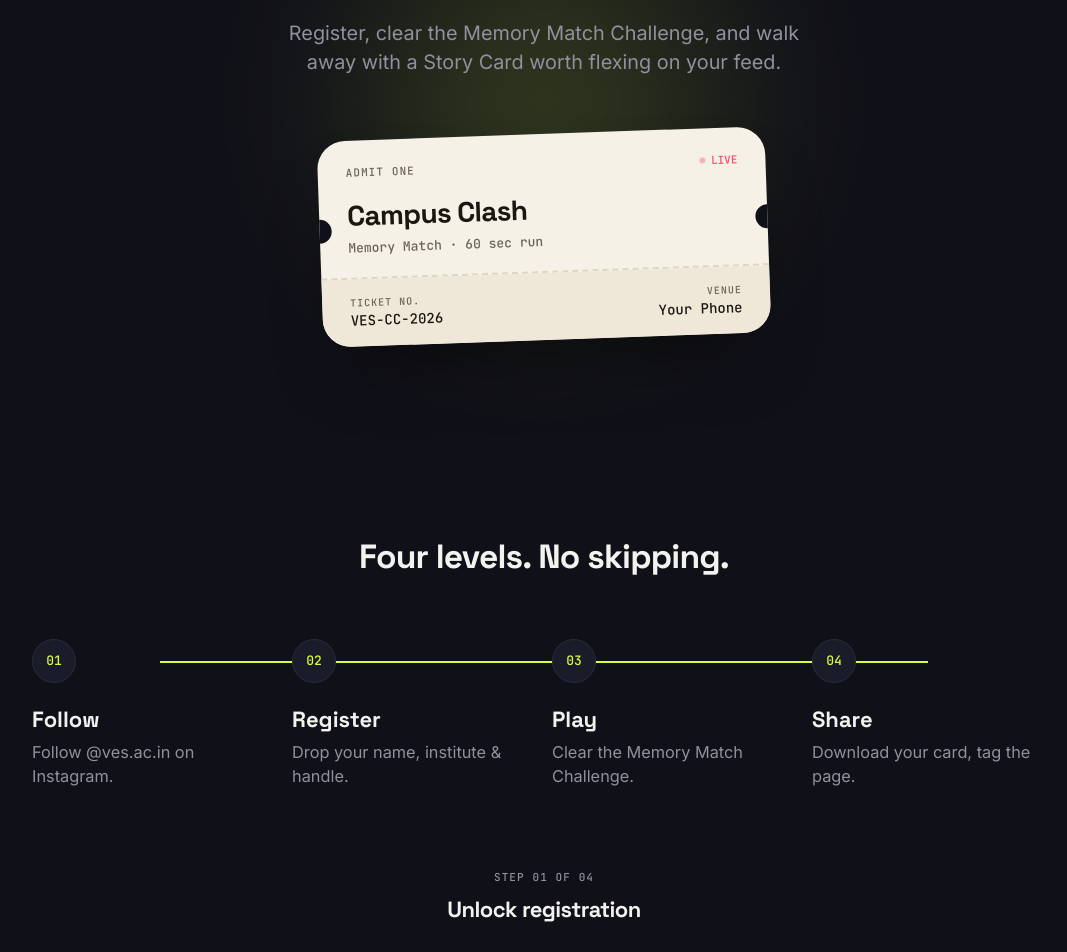
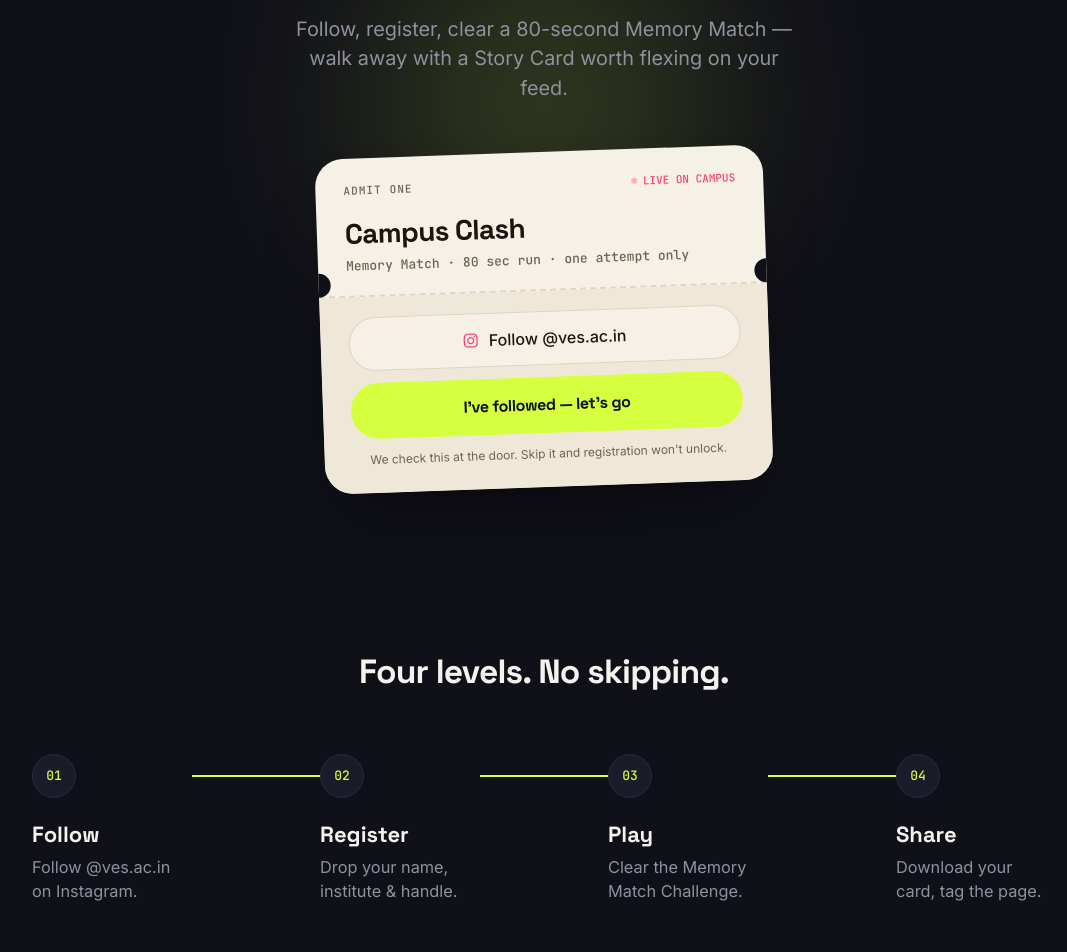
Before and after one commit to Dilipw/ves-campus-clash, a React (Vite) app in the folder frontend/: page / in a window 1280 px wide. Shown: the part 340-1292 px from the top of the page, without its empty margins (96-1163 px from the left). Built offline with nearby package versions, Linux system fonts and the light colour scheme.

Commit message:
feat: Enhance FollowSection and HeroSection with Instagram follow functionality and improve HowItWorks layout

```diff
--- a/frontend/src/components/landing/FollowSection.jsx
+++ b/frontend/src/components/landing/FollowSection.jsx
@@ -11,22 +11,22 @@
 
   return (
     <section className="px-5 sm:px-6 pb-24">
-      <div className="max-w-sm mx-auto text-center">
-        <p className="font-mono text-[11px] tracking-widest text-text-lo uppercase">
-          Step 01 of 04
-        </p>
+      <div className="max-w-sm mx-auto text-center border-t border-ink-line pt-14">
         <h2
-          className="mt-2 font-display font-bold text-text-hi tracking-tight"
+          className="font-display font-bold text-text-hi tracking-tight"
           style={{ fontSize: "var(--fs-h3)" }}
         >
-          Unlock registration
+          Ready when you are.
         </h2>
+        <p className="mt-2 text-[14px] text-text-lo">
+          Same two steps as above — follow, then jump straight into registration.
+        </p>
 
-        <a
-          href="https://instagram.com/ves.ac.in"
+
+        <a  href="https://instagram.com/ves.ac.in"
           target="_blank"
           rel="noreferrer"
-          className="mt-7 flex items-center justify-center gap-2.5 rounded-pill border border-ink-line bg-ink-soft py-3.5 font-body font-medium text-text-hi transition hover:border-punch/60"
+          className="mt-6 flex items-center justify-center gap-2.5 rounded-pill border border-ink-line bg-ink-soft py-3.5 font-body font-medium text-text-hi transition hover:border-punch/60"
         >
           <FaInstagram className="text-punch" />
           Follow @ves.ac.in
@@ -39,11 +39,6 @@
           <span className="absolute inset-0 rounded-pill bg-volt opacity-40 blur-md -z-10" />
           I've followed — let's go
         </button>
-
-        <p className="mt-4 text-[13px] text-text-lo">
-          We check this at the door. Skip it and you won't get past
-          registration.
-        </p>
       </div>
     </section>
   );
--- a/frontend/src/components/landing/HeroSection.jsx
+++ b/frontend/src/components/landing/HeroSection.jsx
@@ -1,9 +1,18 @@
 import { motion } from "framer-motion";
+import { FaInstagram } from "react-icons/fa";
+import { useNavigate } from "react-router-dom";
+import { TOTAL_GAME_SECONDS } from "../../config/gameConfig";
 
 export default function HeroSection() {
+  const navigate = useNavigate();
+
+  const handleContinue = () => {
+    sessionStorage.setItem("followConfirmed", "true");
+    navigate("/register");
+  };
+
   return (
-    <section className="relative px-5 sm:px-6 pt-14 pb-20 sm:pt-20 sm:pb-28 overflow-hidden">
-      {/* ambient glow — one, quiet, behind the ticket */}
+    <section className="relative px-5 sm:px-6 pt-14 pb-16 sm:pt-20 sm:pb-20 overflow-hidden">
       <div
         className="pointer-events-none absolute left-1/2 top-24 -translate-x-1/2 w-[560px] h-[560px] rounded-full opacity-20 blur-3xl"
         style={{ background: "radial-gradient(circle, var(--volt), transparent 70%)" }}
@@ -36,28 +45,26 @@
           initial={{ opacity: 0, y: 12 }}
           animate={{ opacity: 1, y: 0 }}
           transition={{ duration: 0.5, delay: 0.16 }}
-          className="mx-auto mt-5 max-w-lg text-text-lo"
+          className="mx-auto mt-4 max-w-lg text-text-lo"
           style={{ fontSize: "var(--fs-body-lg)" }}
         >
-          Register, clear the Memory Match Challenge, and walk away with a
-          Story Card worth flexing on your feed.
+          Follow, register, clear a {TOTAL_GAME_SECONDS}-second Memory Match — walk
+          away with a Story Card worth flexing on your feed.
         </motion.p>
       </div>
 
-      {/* ---------- THE TICKET ---------- */}
+      {/* ---------- THE TICKET — now the actual gate, not decoration ---------- */}
       <motion.div
         initial={{ opacity: 0, y: 28, rotate: -3 }}
         animate={{ opacity: 1, y: 0, rotate: -2 }}
-        transition={{ duration: 0.7, delay: 0.28, ease: [0.16, 1, 0.3, 1] }}
+        transition={{ duration: 0.7, delay: 0.24, ease: [0.16, 1, 0.3, 1] }}
         whileHover={{ rotate: 0, y: -4 }}
-        className="relative mx-auto mt-14 max-w-md"
+        className="relative mx-auto mt-12 max-w-md"
       >
         <div className="relative rounded-ticket bg-paper text-paper-hi shadow-ticket overflow-hidden">
-          {/* punch-hole notches */}
-          <span className="absolute -left-3 top-[38%] w-6 h-6 rounded-full bg-ink" />
-          <span className="absolute -right-3 top-[38%] w-6 h-6 rounded-full bg-ink" />
+          <span className="absolute -left-3 top-[34%] w-6 h-6 rounded-full bg-ink" />
+          <span className="absolute -right-3 top-[34%] w-6 h-6 rounded-full bg-ink" />
 
-          {/* main panel */}
           <div className="px-7 pt-6 pb-5">
             <div className="flex items-center justify-between">
               <span className="font-mono text-[11px] tracking-widest text-paper-lo">
@@ -65,7 +72,7 @@
               </span>
               <span className="flex items-center gap-1.5 font-mono text-[11px] text-punch">
                 <span className="w-1.5 h-1.5 rounded-full bg-punch animate-pulse-dot" />
-                LIVE
+                LIVE ON CAMPUS
               </span>
             </div>
 
@@ -73,30 +80,35 @@
               Campus Clash
             </p>
             <p className="mt-1 font-mono text-[13px] text-paper-lo">
-              Memory Match · 60 sec run
+              Memory Match · {TOTAL_GAME_SECONDS} sec run · one attempt only
             </p>
           </div>
 
-          {/* perforation */}
-          <div
-            className="h-0 border-t-2 border-dashed"
-            style={{ borderColor: "var(--paper-line)" }}
-          />
+          <div className="h-0 border-t-2 border-dashed" style={{ borderColor: "var(--paper-line)" }} />
 
-          {/* stub */}
-          <div className="px-7 py-4 flex items-center justify-between bg-[#efe8d9]">
-            <div>
-              <p className="font-mono text-[10px] tracking-widest text-paper-lo">
-                TICKET NO.
-              </p>
-              <p className="font-mono text-sm font-medium">VES-CC-2026</p>
-            </div>
-            <div className="text-right">
-              <p className="font-mono text-[10px] tracking-widest text-paper-lo">
-                VENUE
-              </p>
-              <p className="font-mono text-sm font-medium">Your Phone</p>
-            </div>
+          {/* stub becomes the action, not a static label */}
+          <div className="px-7 pt-5 pb-6 bg-[#efe8d9] space-y-3">
+            <a
+              href="https://instagram.com/ves.ac.in"
+              target="_blank"
+              rel="noreferrer"
+              className="flex items-center justify-center gap-2.5 rounded-pill border border-paper-line bg-paper py-3.5 font-body font-medium text-paper-hi transition hover:border-punch/60"
+            >
+              <FaInstagram className="text-punch" />
+              Follow @ves.ac.in
+            </a>
+
+            <button
+              onClick={handleContinue}
+              className="relative w-full rounded-pill bg-volt py-4 font-display font-bold text-ink tracking-tight transition hover:brightness-95 active:scale-[0.98]"
+            >
+              <span className="absolute inset-0 rounded-pill bg-volt opacity-40 blur-md -z-10" />
+              I've followed — let's go
+            </button>
+
+            <p className="text-center text-[12px] text-paper-lo">
+              We check this at the door. Skip it and registration won't unlock.
+            </p>
           </div>
         </div>
       </motion.div>
--- a/frontend/src/components/landing/HowItWorks.jsx
+++ b/frontend/src/components/landing/HowItWorks.jsx
@@ -1,3 +1,4 @@
+import { Fragment } from "react";
 import { motion } from "framer-motion";
 
 const levels = [
@@ -6,6 +7,28 @@
   { n: "03", title: "Play", copy: "Clear the Memory Match Challenge." },
   { n: "04", title: "Share", copy: "Download your card, tag the page." },
 ];
+
+function StepNode({ lvl, index }) {
+  return (
+    <motion.div
+      initial={{ opacity: 0, y: 18 }}
+      whileInView={{ opacity: 1, y: 0 }}
+      viewport={{ once: true, margin: "-40px" }}
+      transition={{ duration: 0.4, delay: index * 0.18 }}
+      className="flex flex-col items-start shrink-0 w-32 sm:w-40"
+    >
+      <div className="w-11 h-11 rounded-full bg-ink-soft border border-ink-line flex items-center justify-center">
+        <span className="font-mono text-[13px] font-medium text-volt">{lvl.n}</span>
+      </div>
+      <h3 className="mt-5 font-display font-bold text-text-hi" style={{ fontSize: "var(--fs-h3)" }}>
+        {lvl.title}
+      </h3>
+      <p className="mt-1 text-text-lo pr-2" style={{ fontSize: "var(--fs-body)" }}>
+        {lvl.copy}
+      </p>
+    </motion.div>
+  );
+}
 
 export default function HowItWorks() {
   return (
@@ -18,47 +41,55 @@
           Four levels. No skipping.
         </h2>
 
-        {/* rail */}
-        <div className="relative mt-14 grid grid-cols-1 sm:grid-cols-4 gap-8 sm:gap-4">
-          {/* connecting line — desktop only */}
-          <div className="hidden sm:block absolute top-[22px] left-[12.5%] right-[12.5%] h-[2px] bg-ink-line">
+        {/* ---------- Desktop: horizontal flow, line grows between nodes ---------- */}
+        <div className="hidden sm:flex items-start mt-14">
+          {levels.map((lvl, i) => (
+            <Fragment key={lvl.n}>
+              <StepNode lvl={lvl} index={i} />
+              {i < levels.length - 1 && (
                 <motion.div
                   initial={{ scaleX: 0 }}
                   whileInView={{ scaleX: 1 }}
                   viewport={{ once: true }}
-              transition={{ duration: 0.9, ease: [0.16, 1, 0.3, 1] }}
-              style={{ transformOrigin: "left" }}
-              className="h-full bg-volt"
+                  transition={{ duration: 0.5, delay: 0.15 + i * 0.18, ease: [0.16, 1, 0.3, 1] }}
+                  className="h-[2px] flex-1 bg-volt mt-[21px] origin-left"
                 />
+              )}
+            </Fragment>
+          ))}
         </div>
 
+        {/* ---------- Mobile: vertical flow, line grows downward between nodes ---------- */}
+        <div className="sm:hidden mt-10">
           {levels.map((lvl, i) => (
+            <div key={lvl.n} className="relative flex gap-4 pb-8 last:pb-0">
+              {i < levels.length - 1 && (
                 <motion.div
-              key={lvl.n}
-              initial={{ opacity: 0, y: 18 }}
-              whileInView={{ opacity: 1, y: 0 }}
-              viewport={{ once: true, margin: "-40px" }}
-              transition={{ duration: 0.4, delay: i * 0.1 }}
-              className="relative flex sm:flex-col gap-4 sm:gap-0 items-start"
+                  initial={{ scaleY: 0 }}
+                  whileInView={{ scaleY: 1 }}
+                  viewport={{ once: true }}
+                  transition={{ duration: 0.5, delay: 0.15 + i * 0.15, ease: [0.16, 1, 0.3, 1] }}
+                  className="absolute left-[21px] top-11 bottom-0 w-[2px] bg-volt origin-top"
+                />
+              )}
+              <motion.div
+                initial={{ opacity: 0, scale: 0.8 }}
+                whileInView={{ opacity: 1, scale: 1 }}
+                viewport={{ once: true }}
+                transition={{ duration: 0.35, delay: i * 0.15 }}
+                className="relative z-10 shrink-0 w-11 h-11 rounded-full bg-ink-soft border border-ink-line flex items-center justify-center"
               >
-              <div className="relative z-10 shrink-0 sm:mb-5 w-11 h-11 rounded-full bg-ink-soft border border-ink-line flex items-center justify-center">
-                <span className="font-mono text-[13px] font-medium text-volt">
-                  {lvl.n}
-                </span>
-              </div>
-
-              <div>
-                <h3
-                  className="font-display font-bold text-text-hi"
-                  style={{ fontSize: "var(--fs-h3)" }}
-                >
+                <span className="font-mono text-[13px] font-medium text-volt">{lvl.n}</span>
+              </motion.div>
+              <div className="pt-1.5">
+                <h3 className="font-display font-bold text-text-hi" style={{ fontSize: "var(--fs-h3)" }}>
                   {lvl.title}
                 </h3>
                 <p className="mt-1 text-text-lo" style={{ fontSize: "var(--fs-body)" }}>
                   {lvl.copy}
                 </p>
               </div>
-            </motion.div>
+            </div>
           ))}
         </div>
       </div>
```
Lines whose indentation alone changed are shown as unchanged.
